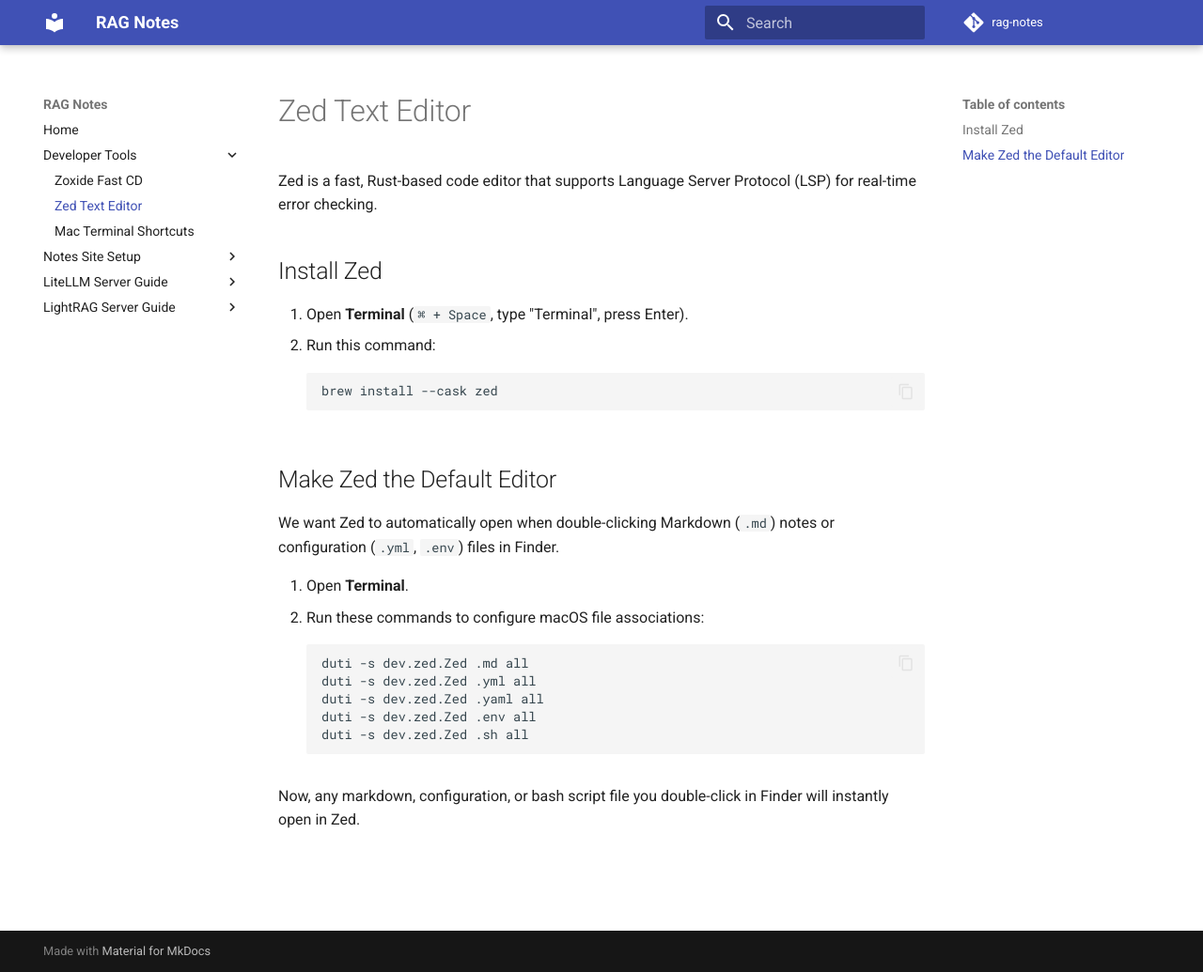
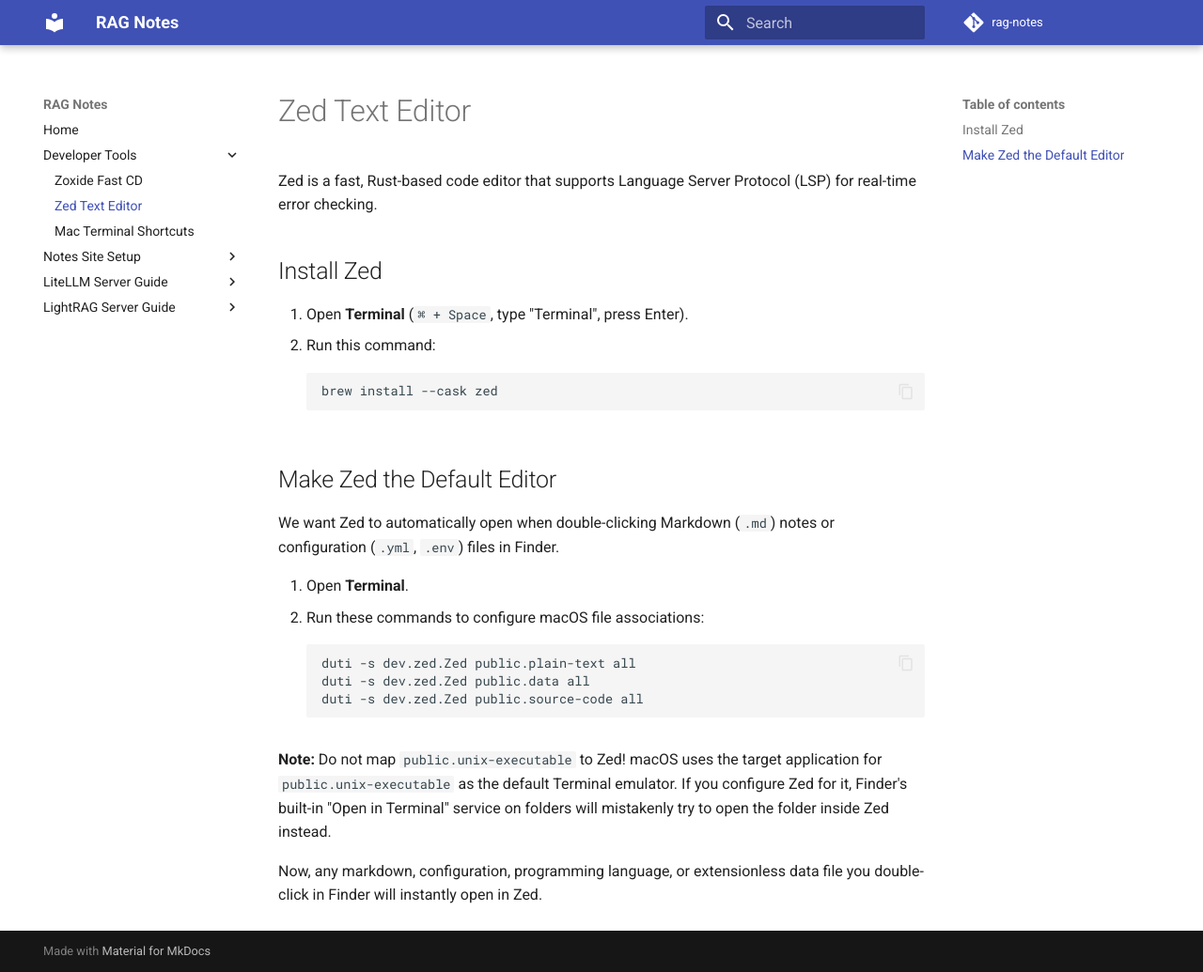
Before and after one commit to kbhatiya999/rag-notes, an MkDocs documentation site: the page built from docs/dev-tools/zed-text-editor.md, in a window 1280 px wide and 1035 px high. Shown: the whole window at 94% size. Built offline with MkDocs 1.6.1 and Material for MkDocs 9.7.7, drawn with Linux system fonts in a browser that asks for light colours; comment, search, counter and statistics services are not loaded.

````diff
--- a/docs/dev-tools/zed-text-editor.md
+++ b/docs/dev-tools/zed-text-editor.md
@@ -17,11 +17,11 @@
 1. Open **Terminal**.
 2. Run these commands to configure macOS file associations:
    ```bash
-   duti -s dev.zed.Zed .md all
-   duti -s dev.zed.Zed .yml all
-   duti -s dev.zed.Zed .yaml all
-   duti -s dev.zed.Zed .env all
-   duti -s dev.zed.Zed .sh all
+   duti -s dev.zed.Zed public.plain-text all
+   duti -s dev.zed.Zed public.data all
+   duti -s dev.zed.Zed public.source-code all
    ```
 
-Now, any markdown, configuration, or bash script file you double-click in Finder will instantly open in Zed.
+**Note:** Do not map `public.unix-executable` to Zed! macOS uses the target application for `public.unix-executable` as the default Terminal emulator. If you configure Zed for it, Finder's built-in "Open in Terminal" service on folders will mistakenly try to open the folder inside Zed instead.
+
+Now, any markdown, configuration, programming language, or extensionless data file you double-click in Finder will instantly open in Zed.
````
Also changed, not shown: docs/index.md (+9 -0 lines).
